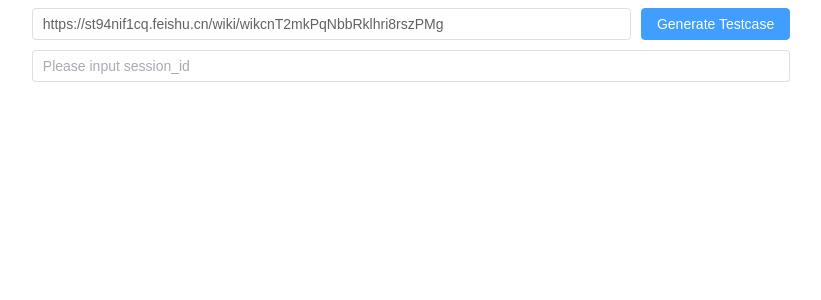
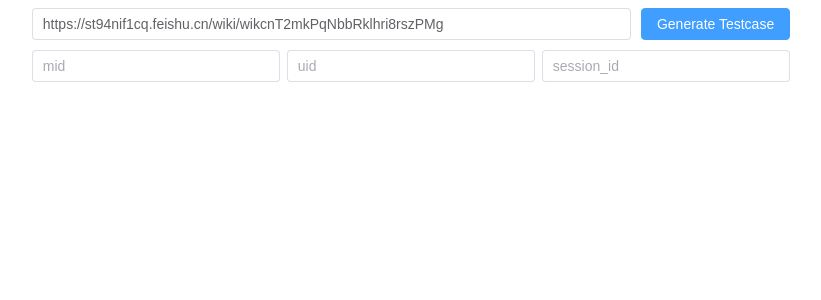
Before and after one commit to SartreShao/tracking3, a Vue app: page / in a window 1280 px wide. Shown: the top 300 px of the page, without its empty margins (229-1050 px from the left). Built offline with nearby package versions, Linux system fonts and the light colour scheme; what leancloud-storage would draw is missing.

Commit message:
增加了 mid、uid、session_id 的输入

```diff
--- a/src/viewmodels/index.js
+++ b/src/viewmodels/index.js
@@ -183,14 +183,7 @@ const getEventTestCaseList = async (prd_link, eventTestCaseList) => {
     eventTestCaseList.value = generateTestCase(eventList);
 
     console.log("eventTestCaseList generated", eventTestCaseList.value);
-    try {
-      console.log(
-        "eventTestCaseList generated",
-        CircularJSON.stringify(eventTestCaseList.value)
-      );
-    } catch (error) {
-      console.error(error);
-    }
+
   } catch (error) {}
 };
 
--- a/src/views/HomeView.vue
+++ b/src/views/HomeView.vue
@@ -10,6 +10,12 @@ const prd_link = ref(
 
 // 要查询的 session_id
 const session_id = ref("");
+
+// 要查询的 mid
+const mid = ref("");
+
+// 要查询的 uid
+const uid = ref("");
 
 const eventTestCaseList = ref([]);
 
@@ -25,7 +31,7 @@ const click_generateTestcase = () => {
       <el-input
         class="input"
         v-model="prd_link"
-        placeholder="Please input prd link"
+        placeholder="PRD Document Link"
       />
       <el-button type="primary" @click="click_generateTestcase"
         >Generate Testcase</el-button
@@ -34,11 +40,11 @@ const click_generateTestcase = () => {
 
     <!-- session_id 输入框 -->
     <div class="session-id-container">
-      <el-input
-        class="input"
-        v-model="session_id"
-        placeholder="Please input session_id"
-      />
+      <el-input class="input" v-model="mid" placeholder="mid" />
+      <div style="width: 20px"></div>
+      <el-input class="input" v-model="uid" placeholder="uid" />
+      <div style="width: 20px"></div>
+      <el-input class="input" v-model="session_id" placeholder="session_id" />
     </div>
 
     <!-- 测试用例 容器 -->
--- a/vite.config.js
+++ b/vite.config.js
@@ -1,14 +1,17 @@
-import { fileURLToPath, URL } from 'node:url'
+import { fileURLToPath, URL } from "node:url";
 
-import { defineConfig } from 'vite'
-import vue from '@vitejs/plugin-vue'
+import { defineConfig } from "vite";
+import vue from "@vitejs/plugin-vue";
 
 // https://vitejs.dev/config/
 export default defineConfig({
   plugins: [vue()],
   resolve: {
     alias: {
-      '@': fileURLToPath(new URL('./src', import.meta.url))
+      "@": fileURLToPath(new URL("./src", import.meta.url))
     }
+  },
+  server: {
+    host: "192.168.80.13" // 您的电脑的 IP 地址
   }
-})
+});
```
